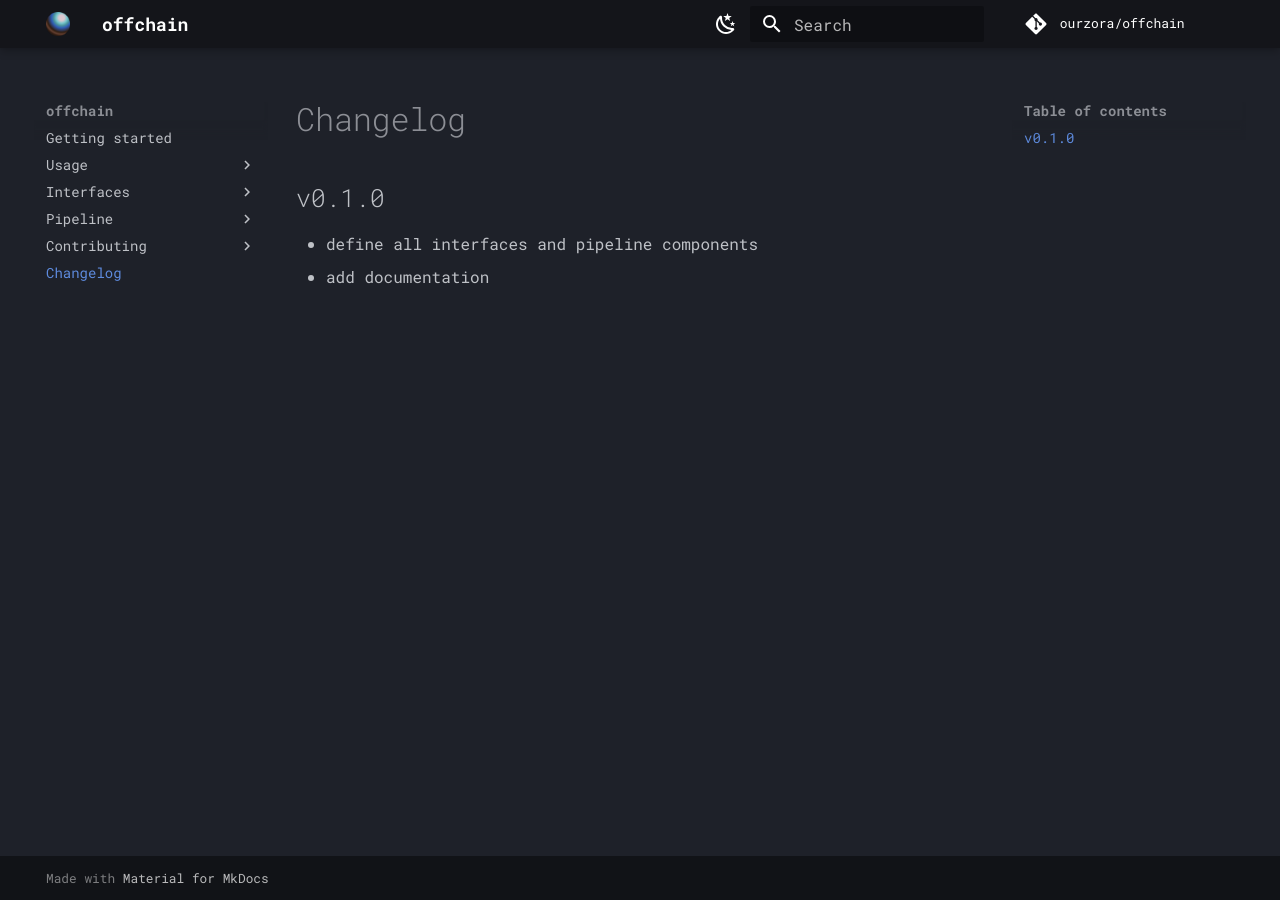
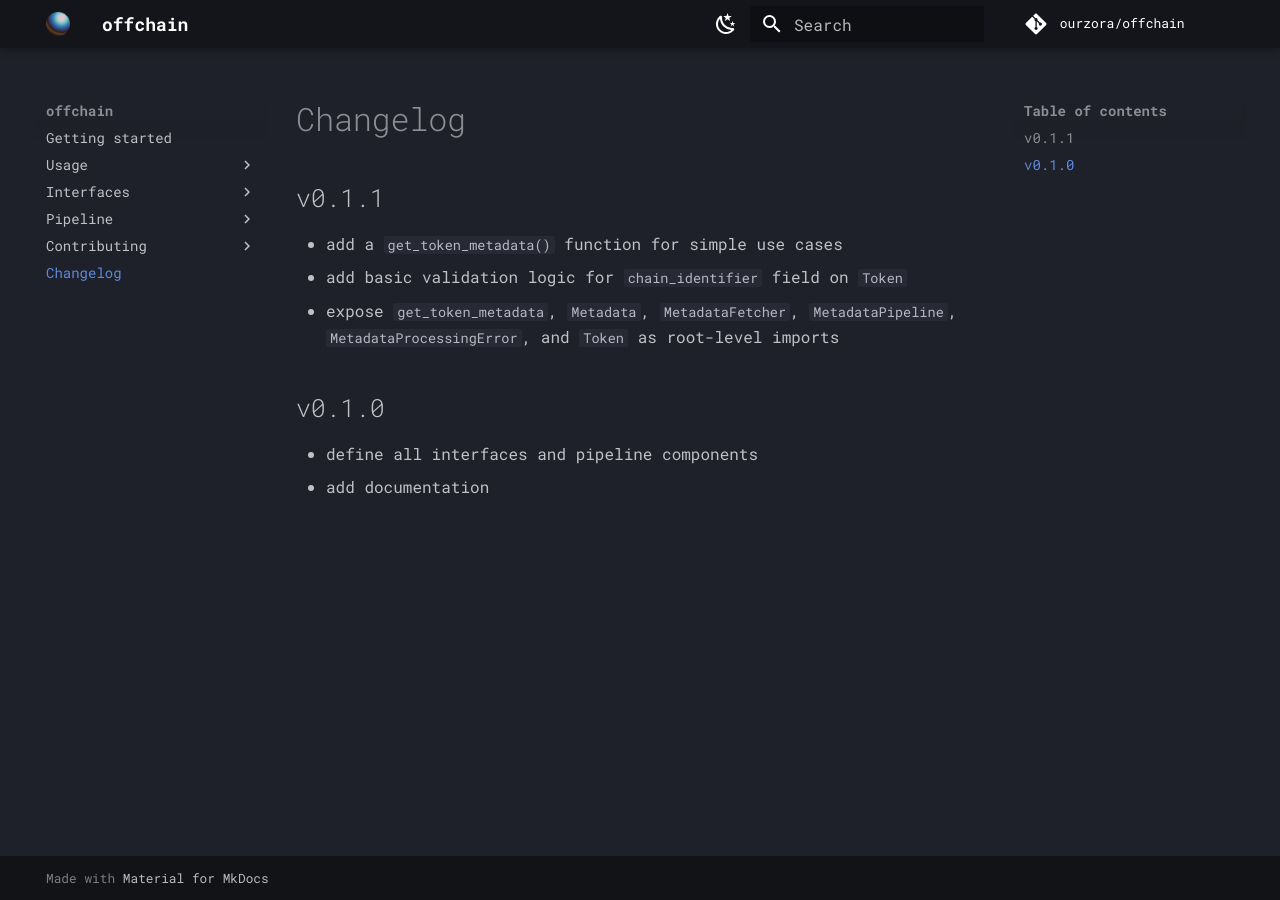
Before and after one commit to ourzora/offchain, an MkDocs documentation site: the page built from docs/changelog.md, in a window 1280 px wide. Built offline with MkDocs 1.6.1 and Material for MkDocs 9.7.7, drawn with Linux system fonts in a browser that asks for light colours; comment, search, counter and statistics services are not loaded.

Commit message:
update changelog and version

```diff
--- a/docs/changelog.md
+++ b/docs/changelog.md
@@ -1,4 +1,10 @@
 # Changelog
+
+## v0.1.1
+
+- add a `get_token_metadata()` function for simple use cases
+- add basic validation logic for `chain_identifier` field on `Token`
+- expose `get_token_metadata`, `Metadata`, `MetadataFetcher`, `MetadataPipeline`, `MetadataProcessingError`, and `Token` as root-level imports
 
 ## v0.1.0
 
--- a/pyproject.toml
+++ b/pyproject.toml
@@ -1,6 +1,6 @@
 [tool.poetry]
 name = "offchain"
-version = "0.1.0"
+version = "0.1.1"
 description = "Open source metadata processing framework"
 authors = ["Zora eng <eng@zora.co>"]
 readme = "README.md"
```
